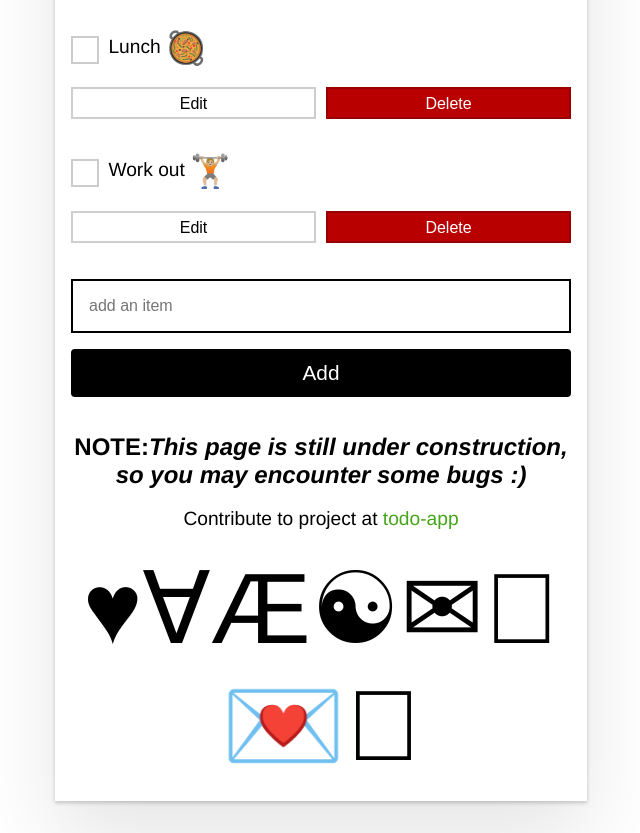
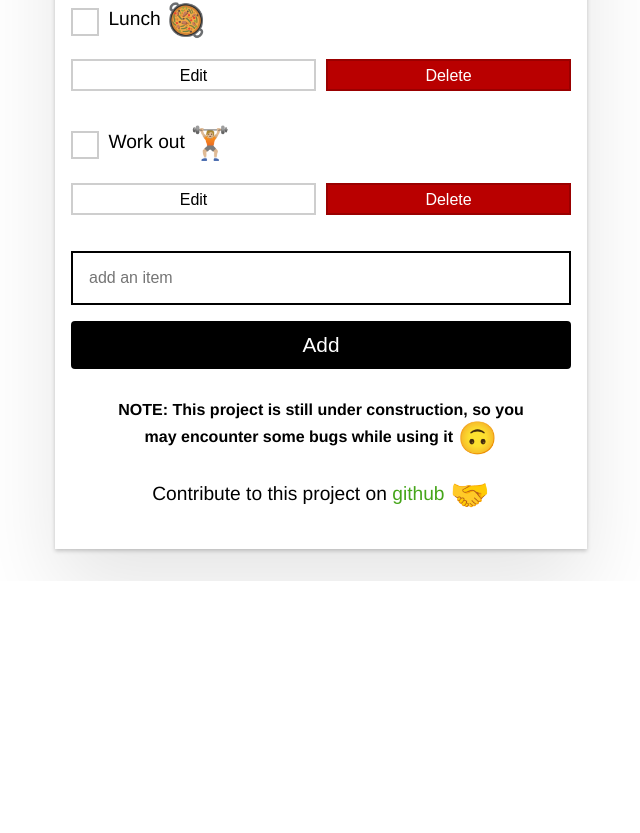
Before and after one commit to tes-balo/todo, an Angular app: page / in a window 1280 px wide. Shown: the part 595-1428 px from the top of the page, without its empty margins (319-959 px from the left). After the commit the page ends 1176 px from the top, so only its background shows below. Built offline with nearby package versions, Linux system fonts and the light colour scheme.

Commit message:
`move`: move greeting text to component class

```diff
--- a/src/app/app.component.html
+++ b/src/app/app.component.html
@@ -1,6 +1,6 @@
 <div class="main">
   <h1>My To Do List</h1>
-  <label for="addItemInput">What would you like to do today?</label>
+  <label for="addItemInput" id="greet"></label>
 
   <h2>
     {{ items.length }} <span *ngIf="items.length === 1; else elseBlock"> item </span>
@@ -20,18 +20,15 @@
     class="lg-text-input" />
 
   <button class="btn-primary" (click)="addItem(newItem.value)">Add</button>
-  <h2>
-    <b>NOTE:</b><i>This page is still under construction, so you may encounter some bugs :)</i>
-  </h2>
-  <p>Contribute to project at <a href="https://github.com/slim-codes/todo">todo-app</a></p>
-  <span style="font-size: 100px">&#9829;</span>
-  <span style="font-size: 100px">&#8704;</span>
-  <span style="font-size: 100px">&#198;</span>
-  <span style="font-size: 100px">&#9775;</span>
-  <span style="font-size: 100px">&#9993;</span>
-  <span style="font-size: 100px">&#128170;</span>
-  <!--workout-->
-  <span style="font-size: 100px">💌</span>
-  <span style="font-size: 100px">&#127836;</span>
-  <!--food-->
+  <blockquote>
+    <strong>
+      NOTE: This project is still under construction, so you may encounter some bugs while using it
+      <span class="emoji">🙃</span></strong
+    >
+  </blockquote>
+  <p>
+    Contribute to this project on
+    <a href="https://github.com/slim-codes/todo" target="_blank"> github </a
+    ><span class="emoji">🤝</span>
+  </p>
 </div>
```
